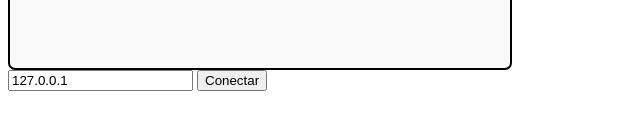
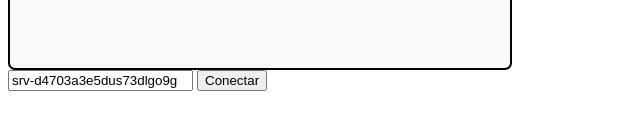
Before and after one commit to s-arius/realtimeEnt, a website: page index.html in a window 1280 px wide. Shown: the part 514-644 px from the top of the page, without its empty margins (0-640 px from the left). Drawn offline with Linux system fonts and the light colour scheme.

Commit message:
Update index.html

```diff
--- a/index.html
+++ b/index.html
@@ -47,7 +47,7 @@
 </div>
 
 <div id="bloqueConectar">
-    <input id="server" value="127.0.0.1">
+    <input id="server" value="srv-d4703a3e5dus73dlgo9g">
     <button id="conectar">Conectar</button>
 </div>
 
```
